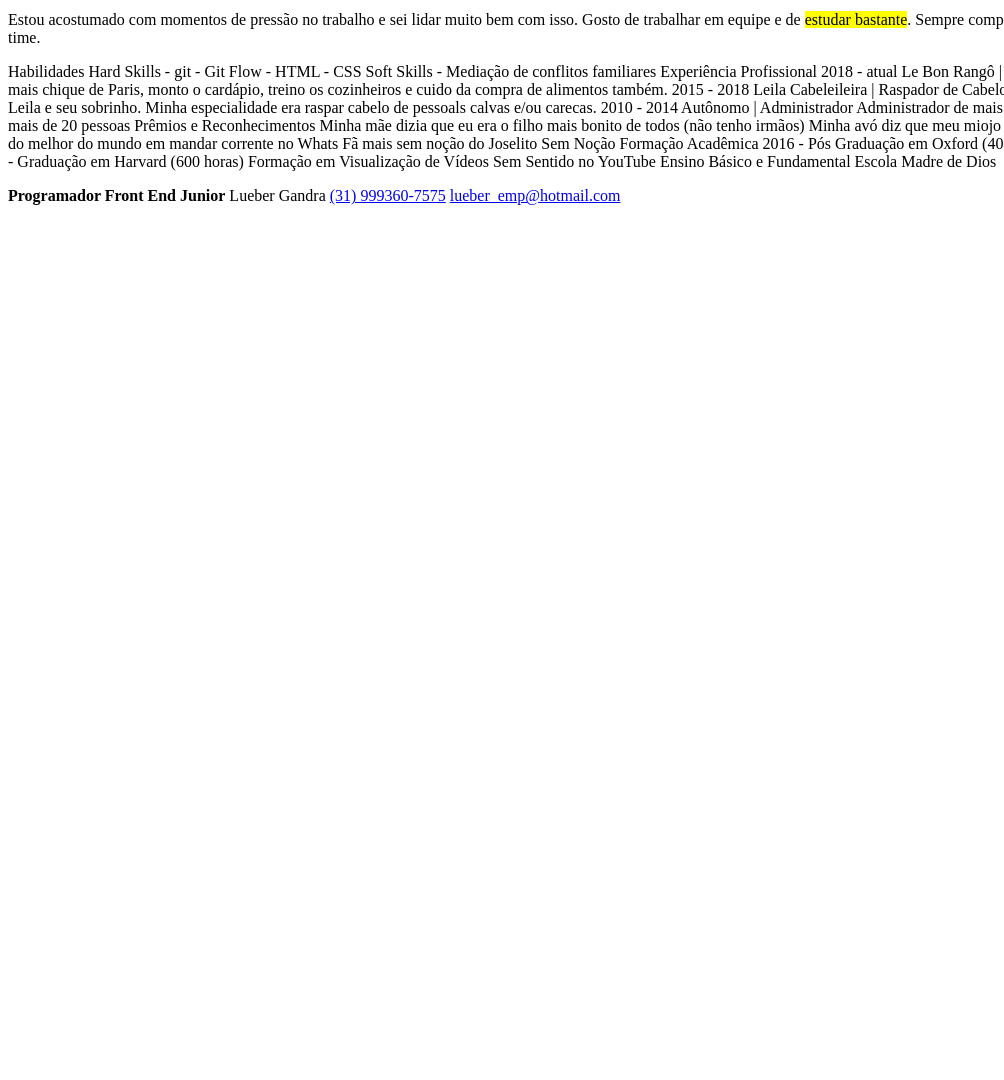
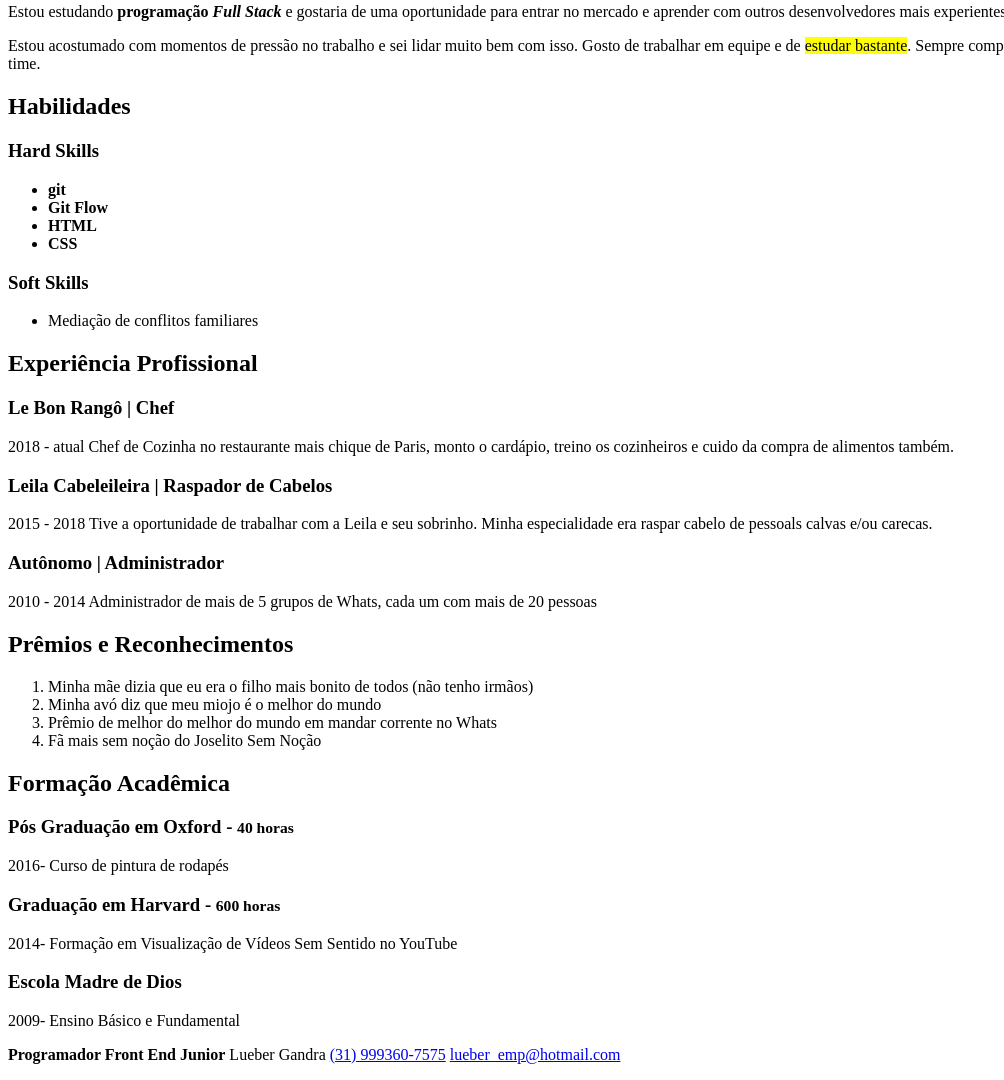
Before and after one commit to lueberGandra/tn14-pratica-001, a plain HTML site: page index.html in a window 1280 px wide. Shown: the part 344-1424 px from the top of the page, without its empty margins (0-1004 px from the left). Before the commit the page ends 800 px from the top, so only its background shows below. Drawn offline with Linux system fonts and the light colour scheme.

Commit message:
feature: main HTML tags

```diff
--- a/index.html
+++ b/index.html
@@ -8,7 +8,7 @@
 </head>
 
 <body>
-  <header>
+  <header>g
     <h1>Programador Front End Junior</h1>
     <img src="./assets/img/perfil.jpg" alt="Minha Foto de perfil" width="96" height="96">
     <span>Lueber Gandra</span>
@@ -22,56 +22,76 @@
     <article>
       <h3>Objetivo</h3>
       <p>Sou chef de cozinha e me apaixonei pelo mundo do desenvolvimento. Quero virar dev.</p>
-      <p>Estou estudando <strong>programação <em>Full Stack</em></strong> e gostaria de uma oportunidade para entrar no mercado e aprender com outros desenvolvedores mais experientes.</p>
-      <p>Estou acostumado com momentos de pressão no trabalho e sei lidar muito bem com isso. Gosto de trabalhar em equipe e de <mark>estudar bastante</mark>. Sempre compartilho novos conhecimentos com meu time.</p>
+      <p>Estou estudando <strong>programação <em>Full Stack</em></strong> e gostaria de uma oportunidade para entrar no
+        mercado e aprender com outros desenvolvedores mais experientes.</p>
+      <p>Estou acostumado com momentos de pressão no trabalho e sei lidar muito bem com isso. Gosto de trabalhar em
+        equipe e de <mark>estudar bastante</mark>. Sempre compartilho novos conhecimentos com meu time.</p>
     </article>
   </aside>
   <main>
-    Habilidades
+    <section>
+      <h2>Habilidades</h2>
+      <article>
+        <h3>Hard Skills</h3>
+        <ul>
+          <li><strong>git</strong></li>
+          <li><strong>Git Flow</strong></li>
+          <li><strong>HTML</strong></li>
+          <li><strong>CSS</strong></li>
+        </ul>
+      </article>
+      <article>
+        <h3>Soft Skills</h3>
+        <ul>
+          <li>Mediação de conflitos familiares</li>
+        </ul>
+      </article>
+    </section>
 
-    Hard Skills
+    <section>
+      <h2>Experiência Profissional</h2>
+      <article>
+        <h3>Le Bon Rangô | Chef</h3>
+        <p><span>2018 - atual</span> Chef de Cozinha no restaurante mais chique de Paris, monto o cardápio, treino os
+          cozinheiros e cuido da compra de
+          alimentos também.</p>
+      </article>
+      <article>
+        <h3>Leila Cabeleileira | Raspador de Cabelos</h3>
+        <p><span>2015 - 2018</span> Tive a oportunidade de trabalhar com a Leila e seu sobrinho. Minha especialidade era
+          raspar cabelo de pessoals
+          calvas e/ou carecas.</p>
+      </article>
+      <article>
+        <h3>Autônomo | Administrador</h3>
+        <p><span>2010 - 2014</span> Administrador de mais de 5 grupos de Whats, cada um com mais de 20 pessoas</p>
+      </article>
+    </section>
+    <section>
+      <h2>Prêmios e Reconhecimentos</h2>
+      <ol>
+        <li>Minha mãe dizia que eu era o filho mais bonito de todos (não tenho irmãos)</li>
+        <li>Minha avó diz que meu miojo é o melhor do mundo</li>
+        <li>Prêmio de melhor do melhor do mundo em mandar corrente no Whats</li>
+        <li>Fã mais sem noção do Joselito Sem Noção</li>
+      </ol>
+    </section>
+    <section>
+      <h2>Formação Acadêmica</h2>
+      <article>
+        <h3>Pós Graduação em Oxford - <small>40 horas</small></h3>
+        <p><span>2016</span>- Curso de pintura de rodapés</p>
 
-    - git
-    - Git Flow
-    - HTML
-    - CSS
-
-    Soft Skills
-
-    - Mediação de conflitos familiares
-
-    Experiência Profissional
-
-    2018 - atual
-    Le Bon Rangô | Chef
-    Chef de Cozinha no restaurante mais chique de Paris, monto o cardápio, treino os cozinheiros e cuido da compra de
-    alimentos também.
-
-    2015 - 2018
-    Leila Cabeleileira | Raspador de Cabelos
-    Tive a oportunidade de trabalhar com a Leila e seu sobrinho. Minha especialidade era raspar cabelo de pessoals
-    calvas e/ou carecas.
-
-    2010 - 2014
-    Autônomo | Administrador
-    Administrador de mais de 5 grupos de Whats, cada um com mais de 20 pessoas
-
-    Prêmios e Reconhecimentos
-    Minha mãe dizia que eu era o filho mais bonito de todos (não tenho irmãos)
-    Minha avó diz que meu miojo é o melhor do mundo
-    Prêmio de melhor do melhor do mundo em mandar corrente no Whats
-    Fã mais sem noção do Joselito Sem Noção
-
-    Formação Acadêmica
-
-    2016 - Pós Graduação em Oxford (40 horas)
-    Curso de pintura de rodapés
-
-    2014 - Graduação em Harvard (600 horas)
-    Formação em Visualização de Vídeos Sem Sentido no YouTube
-
-    Ensino Básico e Fundamental
-    Escola Madre de Dios
+      </article>
+      <article>
+        <h3>Graduação em Harvard - <small>600 horas</small></h3>
+        <p><span>2014</span>- Formação em Visualização de Vídeos Sem Sentido no YouTube</p>
+      </article>
+      <article>
+        <h3>Escola Madre de Dios</h3>
+        <p><span>2009</span>- Ensino Básico e Fundamental</p>
+      </article>
+    </section>
   </main>
   <footer>
     <p>
```
